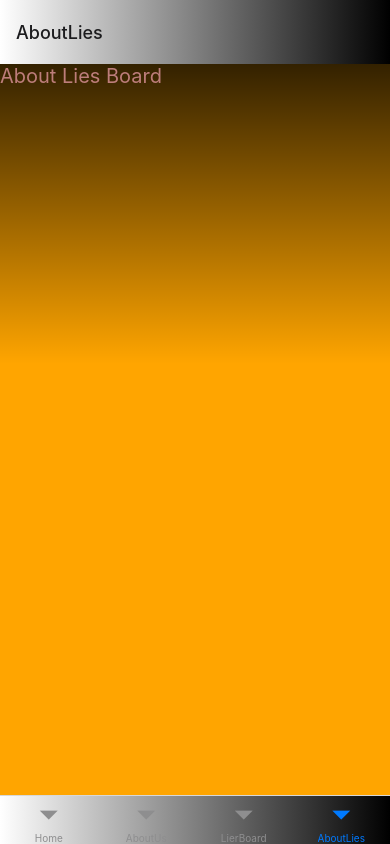
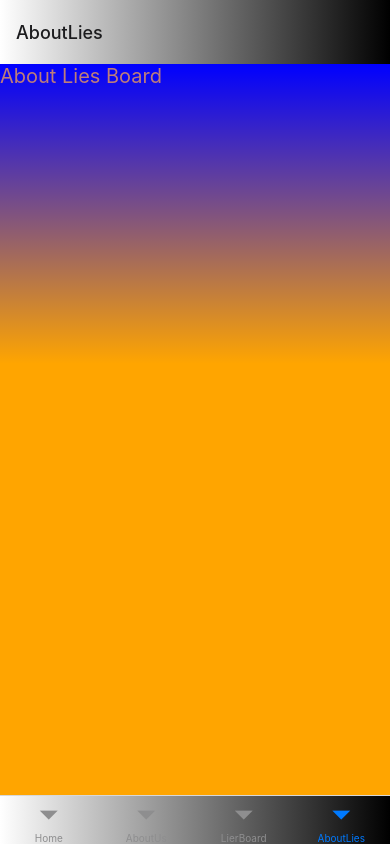
Before and after one commit to psteingh/LTRapp, a React Native app: screen /AboutLies in a window 390 px wide. Built offline with nearby package versions, Linux system fonts and the light colour scheme.

Commit message:
ltrapp0429831

```diff
--- a/boardaboutlies/aboutliesboard.component.js
+++ b/boardaboutlies/aboutliesboard.component.js
@@ -15,7 +15,7 @@ function AboutLiesBoard() {
     return (
         <View style={styles.container}>
         <LinearGradient
-            colors={['rgba(0,0,0,0.8)', 'transparent']}
+            colors={['blue', 'transparent']}
             style={styles.background}
              />
         <Text style={styles.aboutLiesBoardText}>
```
